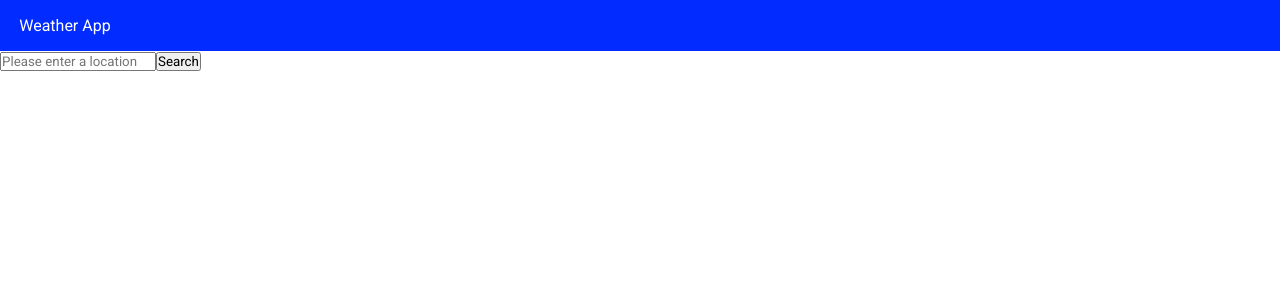
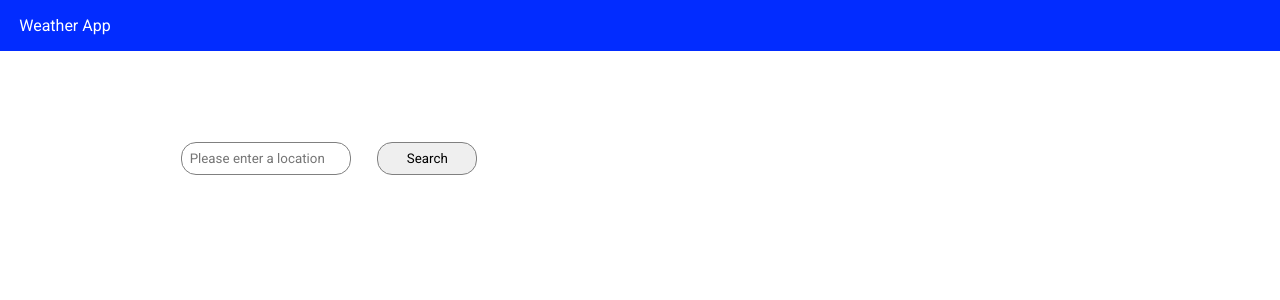
Before and after one commit to VincentLabor/weather-app, a React (Create React App) app: page / in a window 1280 px wide. Shown: the top 300 px of the page. Built offline with nearby package versions, Linux system fonts and the light colour scheme.

Commit message:
Added a clear function and some css

```diff
--- a/src/App.css
+++ b/src/App.css
@@ -25,6 +25,7 @@ body {
 
 .flex{
   display: flex;
+  justify-content: space-between;
 }
 
 .left{
@@ -37,4 +38,46 @@ body {
  height: 100%;
 }
 
+.container{
+  width: 1100px;
+  margin: auto;
+  overflow: hidden;
+  padding: 4em;
+}
+
+.pad{
+  border-radius: 15px;
+  padding: .6em;
+  border: 1px solid gray;
+  margin: 2em;
+}
+
+.searchBtn{
+  padding: .6em;
+  border-radius: 15px;
+  border: 1px solid gray;
+  width: 100px;
+}
+
 /*Search CSS*/
+.cityWeather p{
+padding: 1em;
+}
+
+.btn{
+  margin-top: 1em;
+  background: red;
+  border: none;
+  width: 100px;
+  padding: .6em;
+  border-radius: 15px;
+  cursor: pointer;
+  margin: 1em;
+  display: block;
+  height: 18%;
+  text-align: center;
+}
+
+.cityWeather{
+  border: 1px solid black;
+}
--- a/src/App.js
+++ b/src/App.js
@@ -1,27 +1,66 @@
-import React, {Component} from 'react';
+import React, { Component } from 'react';
 import Navbar from './Components/layout/Navbar';
 import Search from './Components/Locations/Search';
 import axios from 'axios'; // You have to install axios on your own.
+import CityWeather from './Components/Locations/CityWeather';
 import './App.css';
 
 class App extends Component {
 
-searchLocations = async locations =>{
-  console.log(locations)
-  const res = await axios.get(`http://api.openweathermap.org/data/2.5/forecast/daily?q=${locations}&cnt=7?id=524901&APPID=${process.env.REACT_APP_API_KEY}`)
-  console.log(res)
-}
+  state = { //This will represent the information that we wish to grab from the API.
+    city: '',
+    country: '',
+    currentTempMin: '',
+    currentTempMax: '',
+    temp: '',
+    loading: false
+  }
 
-  render(){
+  searchLocations = async locations => {
+    this.setState({ loading: true });
+    const res = await axios.get(`https://api.openweathermap.org/data/2.5/weather?q=${locations}&units=imperial&appid=${process.env.REACT_APP_API_KEY}`) //Don't forget about the https://
+    console.log(res)
+    this.setState({
+      city: res.data.name,
+      country: res.data.sys.country,
+      currentTempMin: res.data.main.temp_min,
+      currentTempMax: res.data.main.temp_max,
+      temp: res.data.main.temp,
+      loading: false
+    })
+  }
+
+  clearUsers = () => {
+    this.setState({
+      city: '',
+      country: '',
+      currentTempMin: '',
+      currentTempMax: '',
+      temp: '',
+      loading: false
+    })
+  }
+
+  render() {
+
+    const { city, country, currentTempMax, currentTempMin, temp } = this.state;
 
     return (
-      <div className="">
+      <div>
         <Navbar title='Weather App' />
         <div className="container flex">
-            <Search searchLocations={this.searchLocations}/>
+          <Search searchLocations={this.searchLocations} showClear={city.length > 1 ? true : false} clearUsers={this.clearUsers}/>
+          <CityWeather
+            city={city}
+            country={country}
+            currentTempMax={currentTempMax}
+            currentTempMin={currentTempMin}
+            temp={temp}
+            showClass={city.length > 1 ? true : false}
+          />
         </div>
-        </div>
-      );
+      </div>
+    );
   }
 
 }
--- /dev/null
+++ b/src/Components/Locations/CityWeather.js
@@ -0,0 +1,20 @@
+import React from 'react'
+import Spinner from '../layout/Spinner';
+
+const CityWeather = ({city, country, currentTempMin, currentTempMax, temp, loading, showClass}) => {
+
+    if (loading){
+        return <Spinner/>
+    }
+    return (
+        <div className={showClass ? "cityWeather" : null}>
+           {city && country && <p>Location: {city}, {country}</p> } {/*This allows us to conditionally show the traits of the city.*/}
+           {currentTempMin && <p>Lows: {currentTempMin}</p> }
+           {currentTempMax && <p>Highs: {currentTempMax}</p>}
+           {temp&&<p>Current Temperature: {temp}</p>}
+        </div>
+    )
+}
+
+export default CityWeather
+{}
--- a/src/Components/Locations/Search.js
+++ b/src/Components/Locations/Search.js
@@ -1,4 +1,5 @@
 import React, { Component } from 'react';
+import Spinner from '../layout/Spinner';
 
 class Search extends Component {
     state = {
@@ -11,11 +12,12 @@ class Search extends Component {
     onSubmit = (e) => {
         e.preventDefault();
         this.props.searchLocations(this.state.text);
+        this.setState({text: ''});
     }
 
     render() {
         return (
-            <div>
+            <div className="flex">
                 <form onSubmit={this.onSubmit}>
                     <input
                         type="text"
@@ -23,9 +25,11 @@ class Search extends Component {
                         placeholder="Please enter a location"
                         value={this.state.text}
                         onChange={this.onChange}
+                        className="pad"
                     />
-                    <input type="submit" value="Search"/>
+                    <input type="submit" value="Search" className="searchBtn" />
                 </form>
+                {this.props.showClear&& <div className='btn'onClick={this.props.clearUsers}>Clear</div>}
             </div>
         )
     }
--- /dev/null
+++ b/src/Components/layout/Spinner.js
@@ -0,0 +1,13 @@
+import React, { Component, Fragment } from 'react'
+import spinner from './spinner.gif'
+
+const Spinner= ()=> {
+        return (
+<Fragment>
+    <img src={spinner} alt=""/>
+</Fragment>
+        )
+
+}
+
+export default Spinner
```
Also changed, not shown: src/Components/layout/spinner.gif (added).
